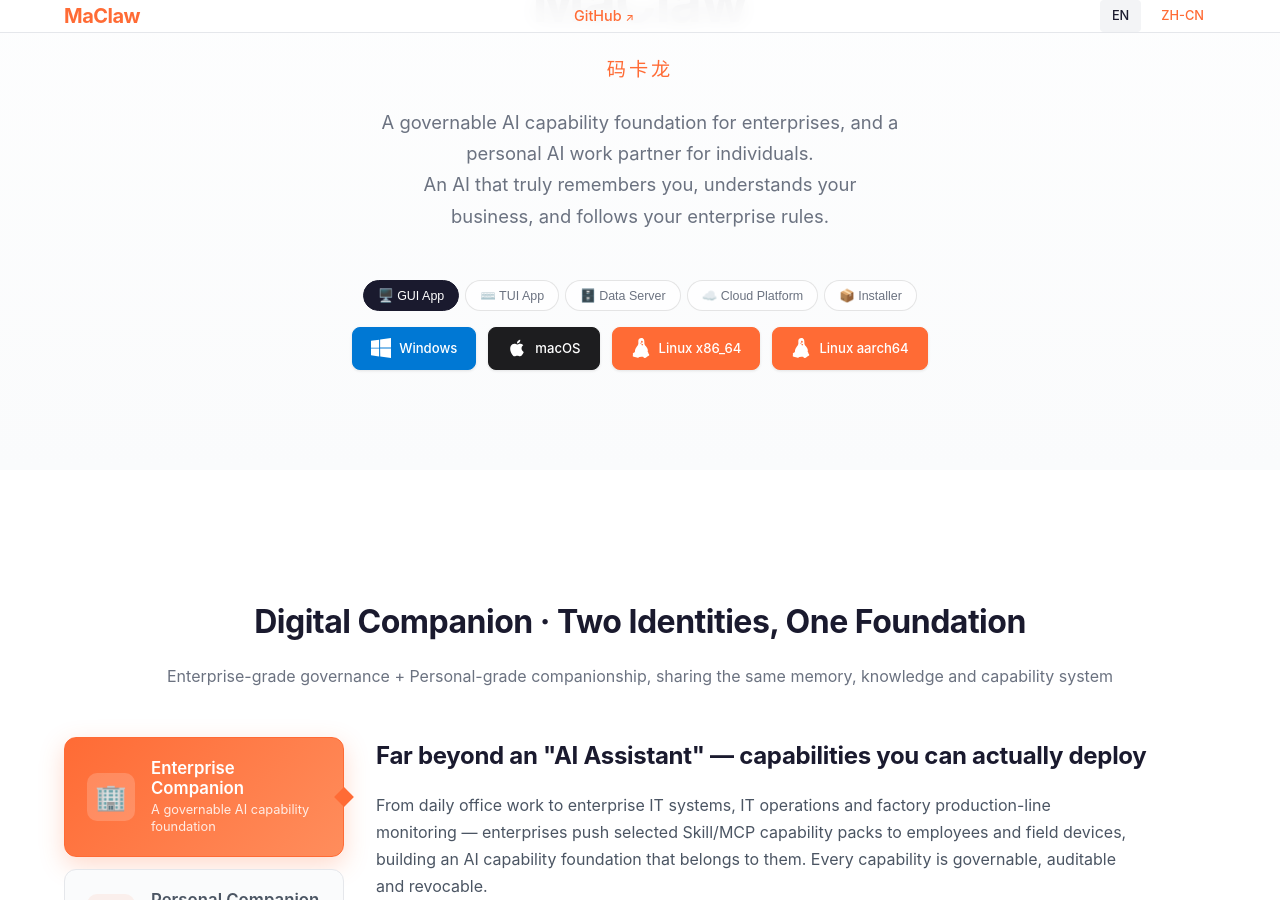
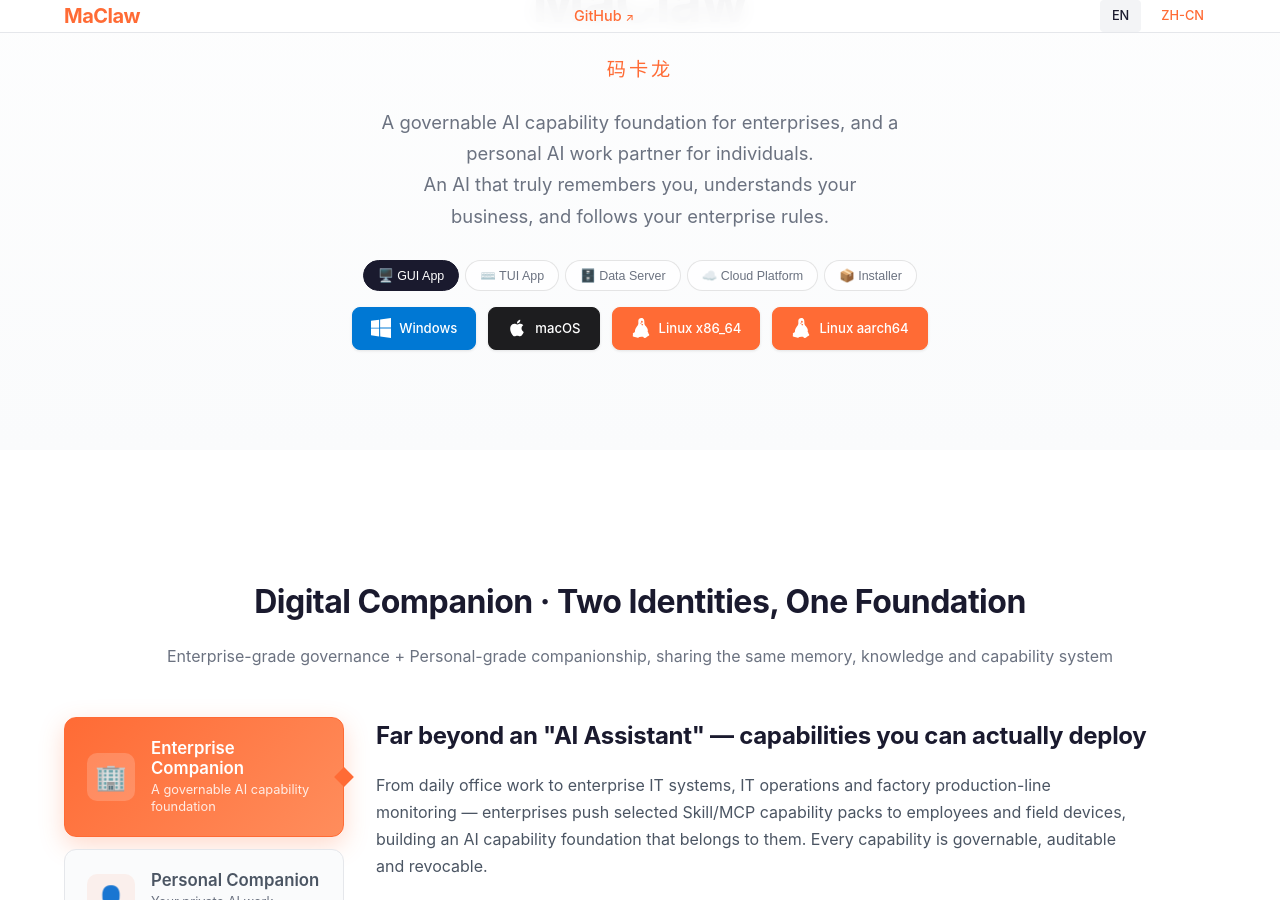
Before and after one commit to rapidaicoder/rapidaicoder.github.io, a Jekyll site: the page built from index.md, in a window 1280 px wide and 900 px high, scrolled down 348 px. Built offline with Jekyll 4.4.1, drawn with Linux system fonts in a browser that asks for light colours.

Commit message:
减少Hero区与伴侣板块之间的多余空白间距
- 移除 .hero-maclaw 的 min-height: 70vh，避免下载区下方大片空白
- 缩减 .hero-subtitle 的 margin-bottom 从 48px 到 20px
- 缩减 .companion-section 的 padding-top 从 100px 到 48px

```diff
--- a/_sass/_maclaw.scss
+++ b/_sass/_maclaw.scss
@@ -4,7 +4,6 @@
 .hero-maclaw {
   text-align: center;
   background: linear-gradient(180deg, #ffffff 0%, #fafbfc 100%);
-  min-height: 70vh;
   position: relative;
   overflow: hidden;
 }
@@ -45,7 +44,7 @@
   font-size: 1.15rem;
   color: #6b7280;
   max-width: 520px;
-  margin: 0 auto 48px;
+  margin: 0 auto 20px;
   line-height: 1.7;
   font-weight: 400;
 }
@@ -696,7 +695,7 @@
 // ===== 数智伴侣 · 纵向 Tab 切换 =====
 .companion-section {
   background: #ffffff;
-  padding: 100px 0;
+  padding: 48px 0 100px;
 }
 
 .companion-tabs {
```
